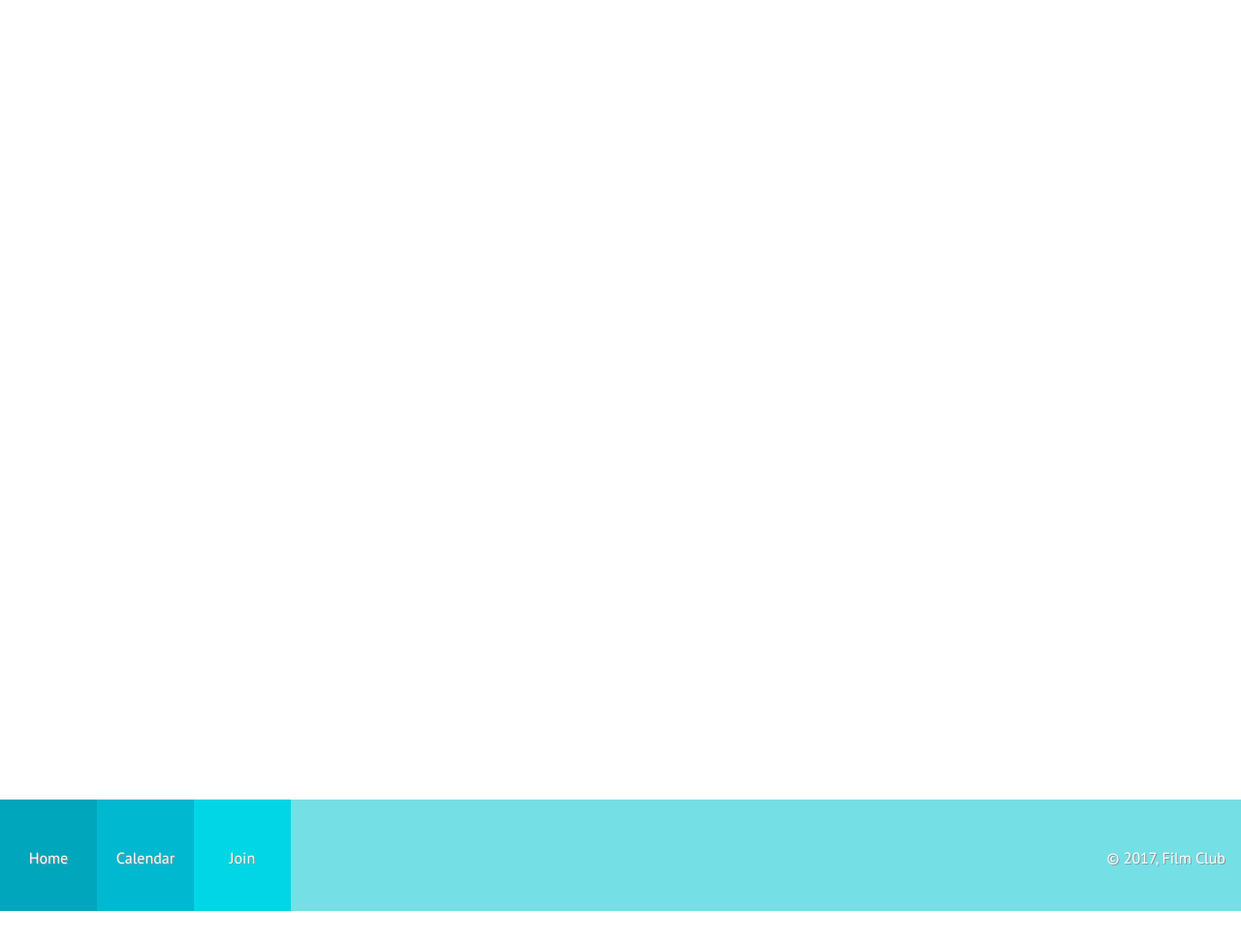
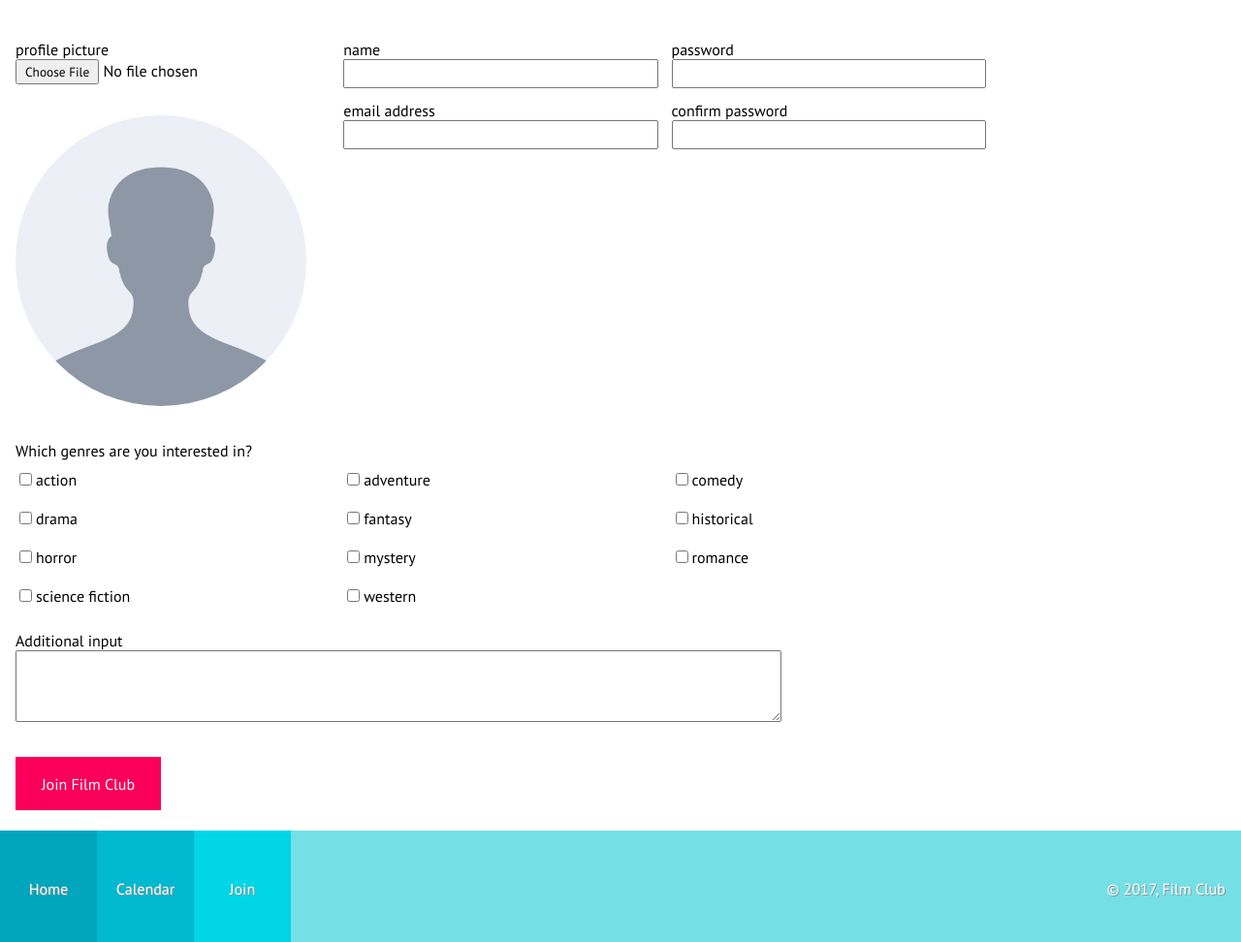
Before and after one commit to londonjmorris/week-two-project, a plain HTML site: page join/index.html in a window 1280 px wide. Shown: the part 202-1174 px from the top of the page at 97% size. Before the commit the page ends 1142 px from the top, so only its background shows below. Drawn offline with Linux system fonts and the light colour scheme.

Commit message:
added join page

```diff
--- a/join/index.html
+++ b/join/index.html
@@ -24,13 +24,54 @@
         <h1>Join Film Club</h1>
       </header>
       <div class="form_container">
+        <form class="" action="index.html" method="post">
+          <div class="picture">
+            <p>profile picture</p>
+            <button type="button" name="choosefile">Choose File</button>
+            <label for="button">No file chosen</label>
+            <img src="../images/profile-placeholder.png" alt="profile placeholder">
+          </div>
+          <div class="login">
+            <span class="name">
+              <label for="name">name</label><br>
+              <input type="text" name="name" value=""><br>
+              <label for="email">email address</label><br>
+              <input type="email" name="emailaddress" value="">
+            </span>
+            <span class="password">
+              <label for="name">password</label><br>
+              <input type="password" name="password" value=""><br>
+              <label for="email">confirm password</label><br>
+              <input type="password" name="confirmpassword" value="">
+            </span>
+          </div>
+          <div class="genres">
+            <p>Which genres are you interested in?</p>
+            <div><input type="checkbox" name="" value="">action</div>
+            <div><input type="checkbox" name="" value="">adventure</div>
+            <div><input type="checkbox" name="" value="">comedy</div>
+            <div><input type="checkbox" name="" value="">drama</div>
+            <div><input type="checkbox" name="" value="">fantasy</div>
+            <div><input type="checkbox" name="" value="">historical</div>
+            <div><input type="checkbox" name="" value="">horror</div>
+            <div><input type="checkbox" name="" value="">mystery</div>
+            <div><input type="checkbox" name="" value="">romance</div>
+            <div><input type="checkbox" name="" value="">science fiction</div>
+            <div><input type="checkbox" name="" value="">western</div>
+          </div>
+          <div class="join">
+            <p>Additional input</p>
+            <textarea name="additional input" rows="4" cols="110"></textarea>
+            <button type="button" name="join">Join Film Club</button>
+          </div>
+        </form>
       </div>
       <footer>
         <div class="nav-items">
           <ul>
-            <li id="home">Home</li>
-            <li id="cal">Calendar</li>
-            <li id="join">Join</li>
+            <li id="home"><a href="../index.html">Home</a></li>
+            <li id="cal"><a href="../calendar/index.html">Calendar</a></li>
+            <li id="join"><a href="index.html">Join</a></li>
           </ul>
         </div>
         </div class="trademark">
--- a/join/styles.css
+++ b/join/styles.css
@@ -75,9 +75,81 @@ h1{
 }
 
 .form_container{
-  height: 50em;
+  height: 52em;
   padding: 1em;
+
 }
+
+form{
+  width: 100%;
+  display: flex;
+  flex-wrap: wrap;
+  max-width: 1025px;
+}
+
+.picture{
+  width: 33%;
+  height: 50%;
+}
+
+.picture img{
+  height: 300px;
+  width: 300px;
+  border-radius: 50%;
+  margin: 2em auto;
+}
+
+.picture button{
+  padding: 2px 8px;
+}
+
+.login{
+  width: 66%;
+  display: flex;
+}
+
+.login span{
+  width: 50%;
+}
+
+.login input{
+  width: 96%;
+  height: 30px;
+  margin-bottom: 1em;
+}
+
+.genres{
+  display: flex;
+  flex-wrap: wrap;
+  align-content: flex-start;
+  margin-bottom: 1em;
+}
+
+.genres p{
+  width: 100%;
+}
+
+.genres div{
+  width: 33%;
+  margin: 10px 0;
+}
+
+.genres input{
+  margin: 0 4px;
+}
+
+.join button{
+  width: 150px;
+  height: 55px;
+  color: #FFFFFF;
+  border-style: none;
+  background-color: #FA005A;
+  font-size: 1em;
+  display: block;
+  margin-top: 2em;
+  margin-bottom: 3em;
+}
+
 
 footer{
   height: 115px;
@@ -109,3 +181,8 @@ footer p{
   text-shadow: 1px 1px #939291;
   padding: 50px 16px;
 }
+
+footer a{
+  text-decoration: none;
+  color: #FFFFFF;
+}
```
